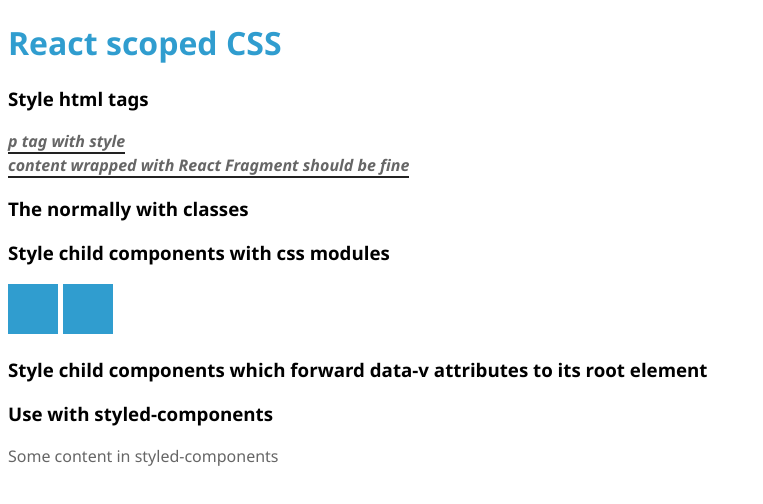
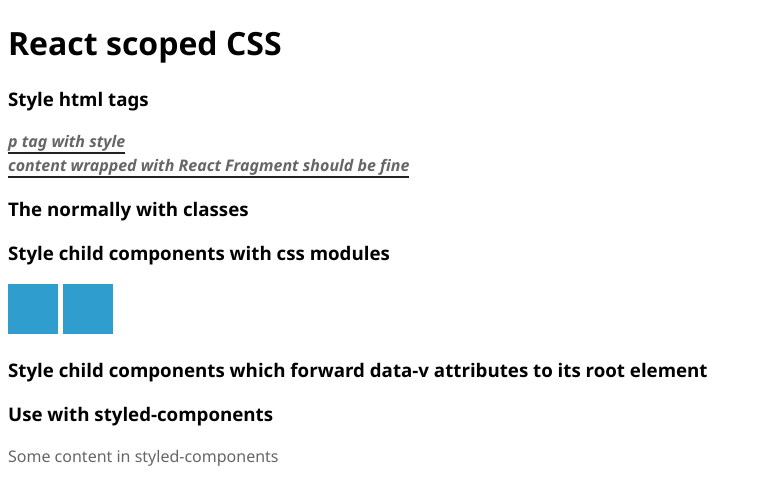
Before and after one commit to gaoxiaoliangz/react-scoped-css, a React app in the folder examples/simple/: page / in a window 1280 px wide. Shown: the top 504 px of the page, without its empty margins (0-763 px from the left). Built offline with nearby package versions, Linux system fonts and the light colour scheme.

Commit message:
update readme & example

```diff
--- a/examples/simple/src/Header.jsx
+++ b/examples/simple/src/Header.jsx
@@ -1,6 +1,6 @@
 // @ts-check
 import React from 'react'
-import './Header.scoped.scss'
+import './Header.scoped.sass'
 
 const Header = ({ title }) => {
   return (
--- /dev/null
+++ b/examples/simple/src/Header.scoped.sass
@@ -0,0 +1,5 @@
+.header
+  margin: 30px 0
+  h1
+    color: rgb(48, 157, 207)
+    font-size: 100px
--- a/examples/simple/src/Header.scoped.scss
+++ /dev/null
@@ -1,6 +0,0 @@
-.header {
-  margin: 30px 0;
-}
-h1 {
-  color: rgb(48, 157, 207);
-}
--- a/examples/simple/webpack.config.js
+++ b/examples/simple/webpack.config.js
@@ -17,7 +17,7 @@ module.exports = {
         include: path.join(__dirname, 'src'),
       },
       {
-        test: /\.(s)?css$/,
+        test: /\.(sc|c|sa)ss$/,
         use: [
           {
             loader: 'style-loader',
```
Also changed, not shown: 1 other file (tests, documents, lock files or other folders).
